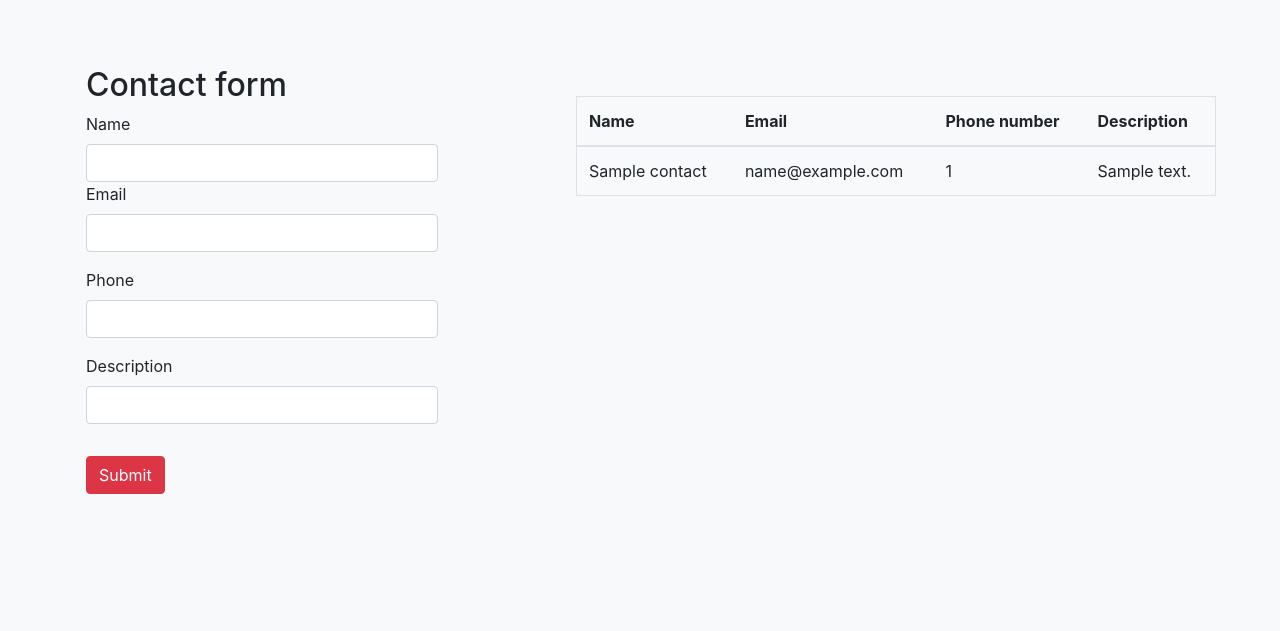
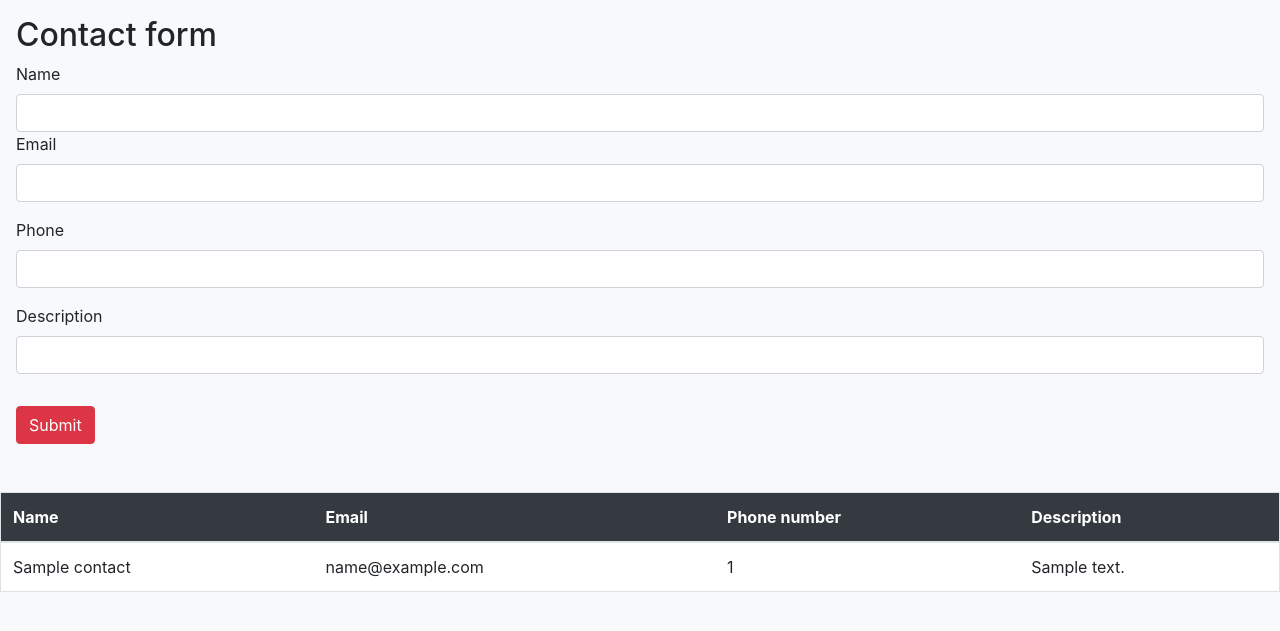
Before and after one commit to vnay-krshn/ContactForm, a Django app: page / in a window 1280 px wide. Shown: the top 631 px of the page. Run offline with Django 3.2, Linux system fonts and the light colour scheme; tables that the repository leaves empty hold one stand-in row (values such as "Sample post"); some libraries are stand-ins or nearby versions.

Commit message:
4 out of 5

```diff
--- a/contactapp/static/contactapp/main.css
+++ /dev/null
@@ -1,14 +0,0 @@
-.table{
-    position: absolute;
-    top: 12%;
-    width: 50%;
-    left:45%;
-
-}
-
-form{
-   position: absolute;
-   margin-left: 70px;
-   width: 30%;
-   margin-top: 50px;
-}
--- a/contactapp/static/contactapp/main.js
+++ b/contactapp/static/contactapp/main.js
@@ -1,3 +1,5 @@
+var response = document.querySelector(".response")
+
 function toValidate(){
     var idName=document.getElementById('idname').value
     var idEmail=document.getElementById('idemail').value
@@ -19,29 +21,57 @@ function toValidate(){
         errName.innerHTML = " "
     }
     else{
-        errName.innerHTML = "Invalid"
+        if(idName == ''){
+           errName.innerHTML = "Cannot leave empty"
+        }
+        else{
+        errName.innerHTML = "Must contain more than 3 characters"
+        }
         flag = false
     }
     if(emailCheck.test(idEmail)){
         errEmail.innerHTML = " "
     }
     else{
-        errEmail.innerHTML = "Invalid"
+        if(idEmail == ''){
+            errEmail.innerHTML = "Cannot leave empty"
+        }
+        else{
+        errEmail.innerHTML = "Invalid email format"
+        }
         flag = false
     }
     if(phoneCheck.test(idPhone)){
         errPhone.innerHTML = " "
+
+        if(idPhone.length === 0){
+            errPhone.innerHTML = "Cannot leave empty"
+         }
     }
     else{
-        errPhone.innerHTML = "Invalid"
+        errPhone.innerHTML = "Minimum 10 characters required"
         flag = false
     }
     if(idDescr.length>20){
         errDescr.innerHTML = " "
     }
     else{
-        errDescr.innerHTML = "Invalid"
+        if(idDescr.length==0){
+            errDescr.innerHTML = "Cannot leave empty"
+        }
+        else{
+        errDescr.innerHTML = "Minimum 20 characters required"
+        }
         flag = false
+    }
+
+    if(flag==true){
+        $('.response').css('color','green')
+        response.innerHTML="Form submitted successfully"
+      }
+    else{
+        $('.response').css('color','red')
+        response.innerHTML="Error occured"
     }
 
     return flag
@@ -57,7 +87,8 @@ $(document).ready(function(){
         e.preventDefault()
 
         if(flag == true){
-            $.ajax({
+
+            req = $.ajax({
                     type:'POST',
                     url : '/completed',
                     dataType:'json',
@@ -69,6 +100,8 @@ $(document).ready(function(){
                         csrfmiddlewaretoken: $('input[name=csrfmiddlewaretoken]').val()
                     },
                 })
+
+
     }
     else
         return
--- a/contactapp/templates/contactapp/index.html
+++ b/contactapp/templates/contactapp/index.html
@@ -14,7 +14,7 @@
     <script src="https://cdn.jsdelivr.net/npm/popper.js@1.16.1/dist/umd/popper.min.js" integrity="sha384-9/reFTGAW83EW2RDu2S0VKaIzap3H66lZH81PoYlFhbGU+6BZp6G7niu735Sk7lN" crossorigin="anonymous"></script>
     <script src="https://stackpath.bootstrapcdn.com/bootstrap/4.5.2/js/bootstrap.min.js" integrity="sha384-B4gt1jrGC7Jh4AgTPSdUtOBvfO8shuf57BaghqFfPlYxofvL8/KUEfYiJOMMV+rV" crossorigin="anonymous"></script>
 </head>
-<body class="bg-light">
+<body class="bg-light ">
     <form id="idForm" method="POST" action="{% url 'completed' %}" class="form-group bg-light p-3">{% csrf_token %}
         <h2>Contact form</h2>
         <label for="idname">Name</label><label id="errName" class="ml-4 text-danger"></label>
@@ -24,16 +24,17 @@
         <input type="email" class="form-control  mb-3" id="idemail" name="email">
 
         <label for="idphone">Phone</label><label id="errPhone"  class="ml-4 text-danger"></label>
-        <input type="number" class="form-control  mb-3" id="idphone" name="phone">
+        <input type="text" class="form-control  mb-3" id="idphone" name="phone">
 
         <label for="descrId">Description</label><label id="errDescr"  class="ml-4 text-danger"></label>
         <input type="text" class="form-control  mb-3" id="descrId" name="description">
 
         <button type="submit" id="submit" class="btn btn-danger mb-3 mt-3">Submit</button>
+        <label class="ml-3 mt-3 response"></label>
     </form>
 
-   <table class="table border">
-       <thead class="headtable">
+<table class="table border mb-0">
+       <thead class="headtable bg-dark text-white">
             <tr>
                 <th scope="col">Name</th>
                 <th scope="col">Email</th>
@@ -42,14 +43,14 @@
             </tr>
         </thead>
         {% for item in items %}
-        <tbody class="one">
-        <tr class="two">
-            <td class="temp">{{item.name}}</td>
-            <td class="temp">{{item.email}}</td>
-            <td class="temp">{{item.phone}}</td>
-            <td class="temp">{{item.description}}</td>
+        <tbody>
+        <tr class="bg-white">
+            <td class="itemName">{{item.name}}</td>
+            <td class="itemEmail">{{item.email}}</td>
+            <td class="itemPhone">{{item.phone}}</td>
+            <td class="itemDescr">{{item.description}}</td>
         </tr>
-        </tbody>
+       </tbody>
         {% endfor %}
     </table>
 
```
Also changed, not shown: contactform/settings.py (+7 -7 lines).
